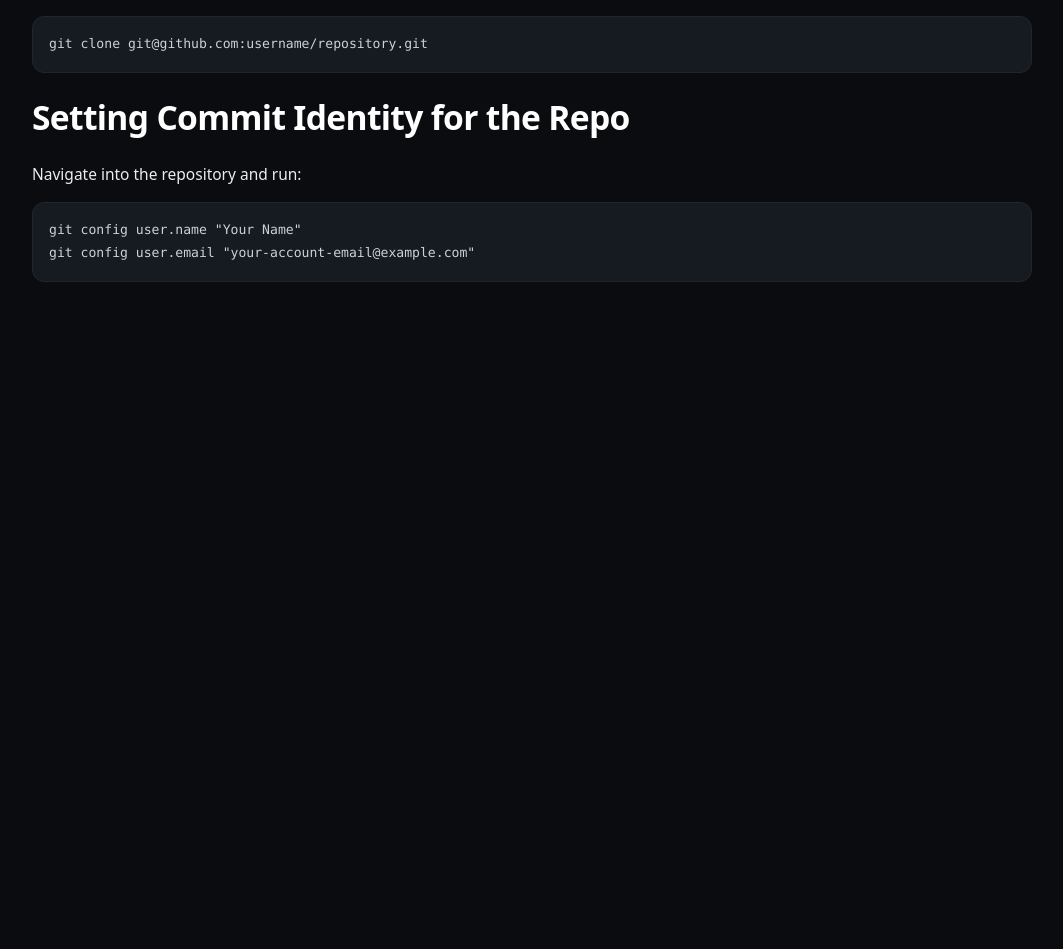
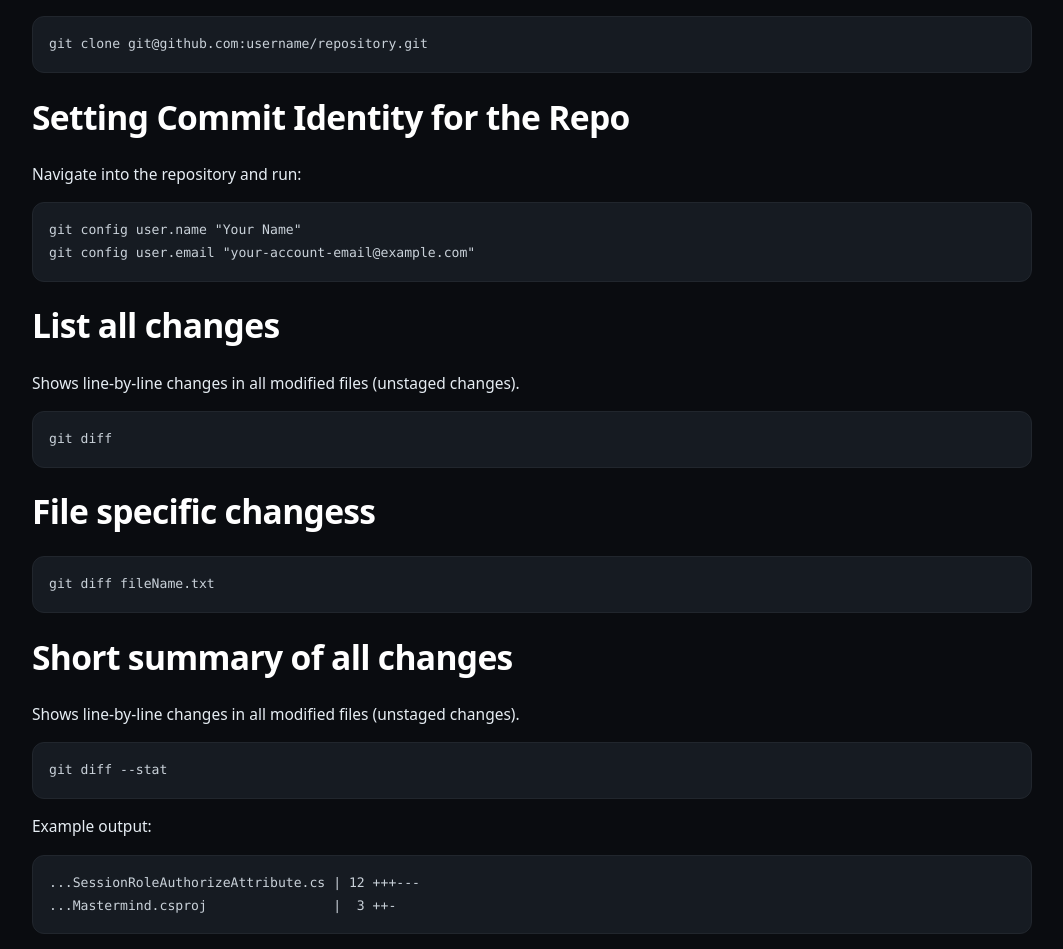
Before and after one commit to BBBB-44/_Codex, a Jekyll site: the page built from _codex/git-handbook.md, in a window 1280 px wide. Shown: the part 666-1615 px from the top of the page, without its empty margins (108-1171 px from the left). Built offline with Jekyll 4.4.1, drawn with Linux system fonts in a browser that asks for light colours; before the commit the page ends 962 px from its top, so only the background shows below that.

Commit message:
Update git-handbook with diff commands
Added sections on listing changes and file-specific diffs.

````diff
--- a/_codex/git-handbook.md
+++ b/_codex/git-handbook.md
@@ -20,3 +20,25 @@ Navigate into the repository and run:
 git config user.name "Your Name"
 git config user.email "your-account-email@example.com"
 ```
+
+# List all changes
+Shows line-by-line changes in all modified files (unstaged changes).
+```
+git diff
+```
+
+# File specific changess
+```
+git diff fileName.txt
+```
+
+# Short summary of all changes
+Shows line-by-line changes in all modified files (unstaged changes).
+```
+git diff --stat
+```
+Example output:
+```
+...SessionRoleAuthorizeAttribute.cs | 12 +++---
+...Mastermind.csproj                |  3 ++-
+```
````
